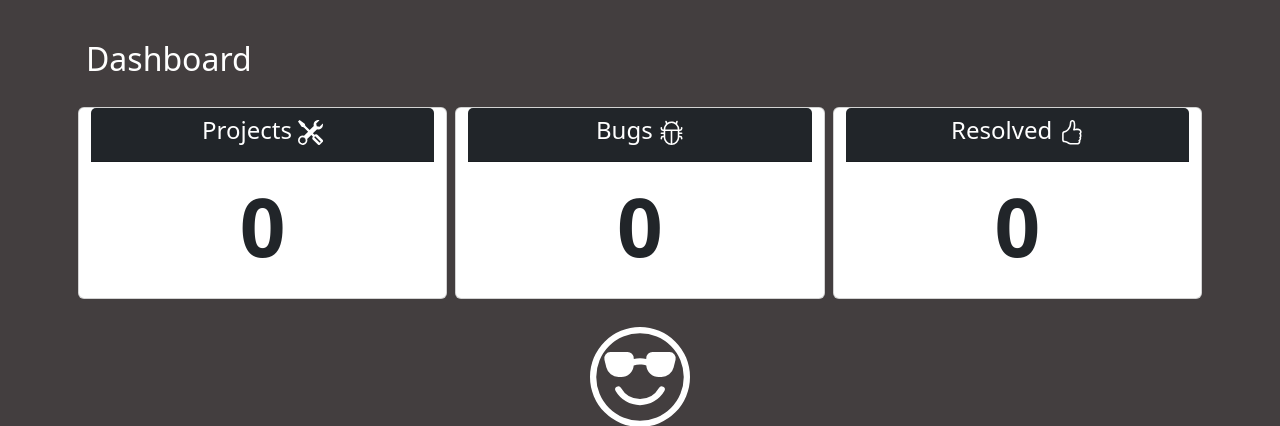
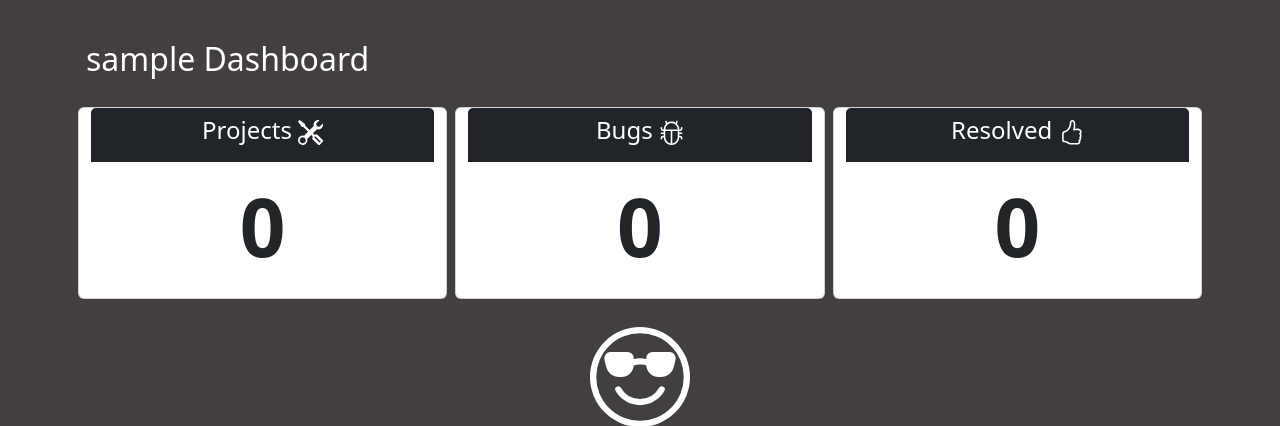
Before and after one commit to Osigelialex/defectly, a Django app: page /bugTracker/dashboard/ in a window 1280 px wide. Shown: the part 73-499 px from the top of the page. Run offline with Django 4.2, Linux system fonts and the light colour scheme; the visitor is signed in with stand-in values (Sample User, id 1); data that the repository does not hold is empty.

Commit message:
Fixed reg. redirection and personalized users dashboard

```diff
--- a/Defectly/bugTracker/templates/dashboard.html
+++ b/Defectly/bugTracker/templates/dashboard.html
@@ -7,7 +7,7 @@
 {% block body %}
   {% include 'navbar.html' %}
   <div class="container text-white p-3">
-    <h2 class="mb-4">Dashboard</h2>
+    <h2 class="mb-4">{{ user }} Dashboard</h2>
 
     <div class="row">
       <div class="col-sm card text-center m-1">
--- a/Defectly/bugTracker/views.py
+++ b/Defectly/bugTracker/views.py
@@ -56,7 +56,7 @@ def register(request):
 
         user = User.objects.create_user(username=username, email=email, password=password)
         login(request, user)
-        return redirect('dashboard')
+        return redirect('login')
 
     return render(request, 'register.html')
 
```
